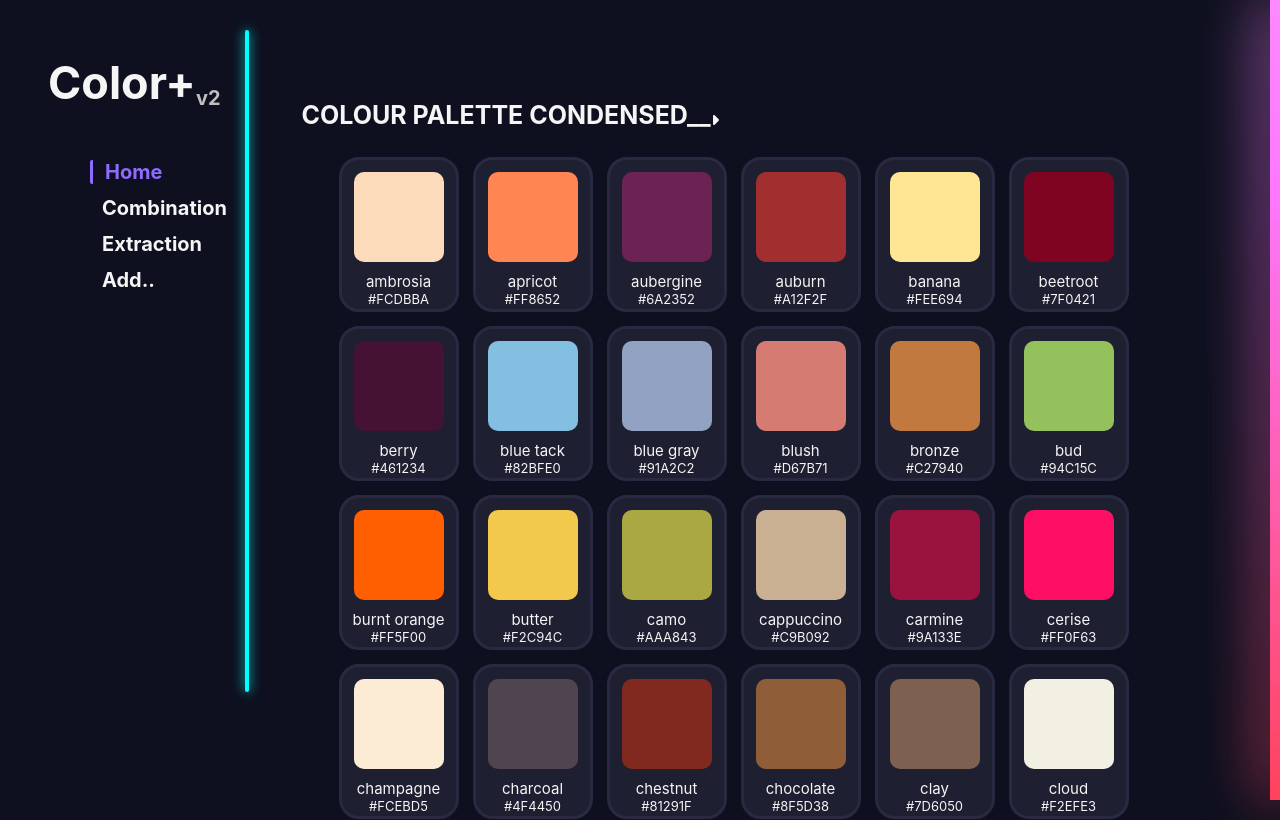
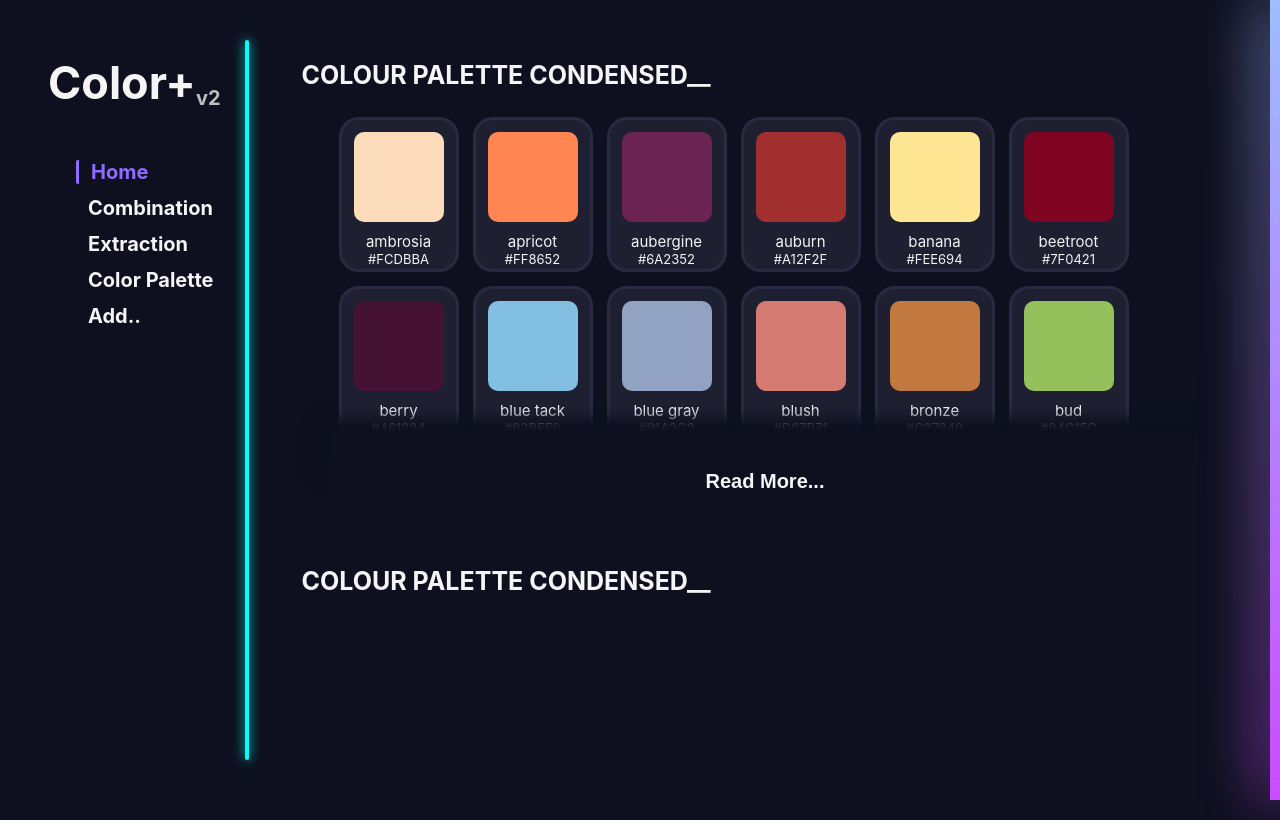
Before and after one commit to ananjaemin/ColorPlus2, a Next.js app: page / in a window 1280 px wide. Shown: the top 820 px of the page. Built offline with nearby package versions, Linux system fonts and the light colour scheme.

Commit message:
colorbox

```diff
--- a/component/layout/layout.js
+++ b/component/layout/layout.js
@@ -15,12 +15,14 @@ export default function Menubar(props){
                        <Menu href="/" pathname={router.pathname}>Home</Menu>
                        <Menu href="/combination" pathname={router.pathname}>Combination</Menu>
                        <Menu href="/extraction" pathname={router.pathname}>Extraction</Menu>
+                       <Menu href="/colorpalette" pathname={router.pathname}>Color Palette</Menu>
                        <Menu href="" >Add..</Menu>
 
 
                     </Menubar_list>
                 </MenubarBox>
             </Box>
+
             <Light_line/>
         </Container>
     )
--- a/component/layout/styled.js
+++ b/component/layout/styled.js
@@ -10,7 +10,8 @@ const Layouthover = styled.a`
 
 export const Container = styled.div`
     display:flex;
-    height:721.600px;
+    /* height:721.600px; */
+    height:100%;
     align-items:center;
     position:fixed;
 `;
@@ -58,7 +59,7 @@ export const MenubarBox = styled.div`
 `;
 
 export const Menubar_list =  styled.div`
-    width:155px;
+    width:169px;
     height: 400px;
     display:flex;
     flex-direction:column;
@@ -66,12 +67,11 @@ export const Menubar_list =  styled.div`
 
 export const Light_line = styled.div`
     width:4px;
-    height:662px;
+    height:90%;
     background-color: aqua;
     box-shadow: 0px 0px 12px aqua;
     border-radius:20px;
 `;
-
 
 export const Menu = styled(Layouthover)`
     font-weight:bold;
--- a/pages/_app.js
+++ b/pages/_app.js
@@ -3,6 +3,10 @@ import "./styled/home.scss"
 import styled from 'styled-components'
 import Head from 'next/head'
 import Menubar from '../component/layout/layout'
+import { config } from '@fortawesome/fontawesome-svg-core'
+import '@fortawesome/fontawesome-svg-core/styles.css'
+config.autoAddCss = false
+
 //import { useRef } from 'react'
 
 function MyApp({ Component, pageProps }) {
--- /dev/null
+++ b/pages/colorpalette.js
@@ -0,0 +1,12 @@
+import styled from "styled-components";
+import { Container, EeventBox } from "../styles/main";
+
+export default function colorpalette(){
+    return(
+        <Container>
+            <EeventBox top>
+
+            </EeventBox>
+        </Container>
+    )
+}
--- a/pages/index.js
+++ b/pages/index.js
@@ -1,24 +1,27 @@
 import { Fragment } from "react"
 import styled from "styled-components"
-import { BoxHeader, ColorBoxContainer,Title } from "./styled/home";
+import { BoxHeader, ColorBoxContainer,MoreButton,MoreButtonBox,Title,EeventBox2 } from "./styled/home";
 import Colorbox from "../component/Colorbox";
-import { EeventBox,Container, DropButton, CheckBool } from "../styles/main";
+import { Container } from "../styles/main";
 import { FontAwesomeIcon } from "@fortawesome/react-fontawesome";
 import { faCaretDown,faCaretRight } from "@fortawesome/free-solid-svg-icons";
+import { useState } from "react";
 
 export default function Home(){
+  const [isMore, setIsMore] = useState(false);
+
+  const openModalHandler = (e) => {
+    setIsMore(!isMore)
+  };
 
   return (
     <Container>
-      <EeventBox top>
+      <EeventBox2 top height={isMore ? "auto" : "400px"} MorePading={isMore ? "35px":"0px"}>
         <BoxHeader>
           <Title>
             COLOUR PALETTE CONDENSED__
           </Title>
-          <DropButton for="DropButton">
-            <FontAwesomeIcon icon={faCaretRight} />
-          </DropButton>
-          <CheckBool id="DropButton" type="checkbox"></CheckBool>
+
         </BoxHeader>
         <ColorBoxContainer>
           <Colorbox bgcolor={'--ambrosia'} title={"ambrosia"} hex={"#FCDBBA"}></Colorbox>
@@ -118,9 +121,18 @@ export default function Home(){
           <Colorbox bgcolor={'--white'} title={"white"} hex={"#FFFFFF"}></Colorbox>
           <Colorbox bgcolor={'--yellow'} title={"yellow"} hex={"#FFE03D"}></Colorbox>
         </ColorBoxContainer>
+      </EeventBox2>
+      <MoreButtonBox>
+        {isMore ? <MoreButton onClick={openModalHandler} >Close</MoreButton> : <MoreButton onClick={openModalHandler} >Read More...</MoreButton>}
+      </MoreButtonBox>
 
-      </EeventBox>
-
+      <EeventBox2 top>
+        <BoxHeader>
+          <Title>
+            COLOUR PALETTE CONDENSED__
+          </Title>
+        </BoxHeader>
+      </EeventBox2>
 
 
 
--- a/pages/styled/home.js
+++ b/pages/styled/home.js
@@ -3,7 +3,7 @@ import styled from "styled-components";
 
 export const BoxHeader = styled.div`
     width:100%;
-    height:90px;
+    height:52.89px;
     display:flex;
     align-items:flex-end;
 `;
@@ -20,3 +20,42 @@ export const Title = styled.div`
     font-weight:bold;
     margin-bottom:20px;
 `;
+
+export const MoreButtonBox = styled.div`
+    width:85%;
+    display:flex;
+    align-items:center;
+    justify-content:center;
+    box-shadow:0px -32px 12px 10px #0e101f;
+
+
+
+`;
+
+export const MoreButton = styled.button`
+    width:200px;
+    outline:none;
+    background:none;
+    color:#f5f5f5;
+    font-size:20px;
+    font-weight:bold;
+    padding:10px;
+    border:0;
+    //디자인 몰?루
+    &:hover{
+        color:#906bff;
+    }
+
+
+`;
+
+export const EeventBox2 = styled.div`
+    width:90%;
+    height:${props=>(props.height || "auto")};
+    margin-top:${props=> (props.top ? "60px" : "0px")};
+    display: flex;
+    align-items:center;
+    flex-direction:column;
+    overflow:hidden;
+    padding-bottom:${props=>(props.MorePading)};
+`;
--- a/styles/main.js
+++ b/styles/main.js
@@ -6,23 +6,14 @@ export const Container = styled.div`
   display:flex;
   align-items:center;
   flex-direction:column;
+  height:auto; //삭제예정
 `;
 
 export const EeventBox = styled.div`
     width:90%;
+    height:${props=>(props.height || "auto")};
     margin-top:${props=> (props.top ? "60px" : "0px")};
     display: flex;
     flex-direction:column;
+    overflow:hidden;
 `;
-
-export const DropButton = styled.label`
-    margin-bottom:20px;
-    background:0;
-    border:0;
-    outline:0;
-
-`;
-
-export const CheckBool = styled.input`
-    display:none;
-`;
```
Also changed, not shown: 2 other files (tests, documents, lock files or other folders).
